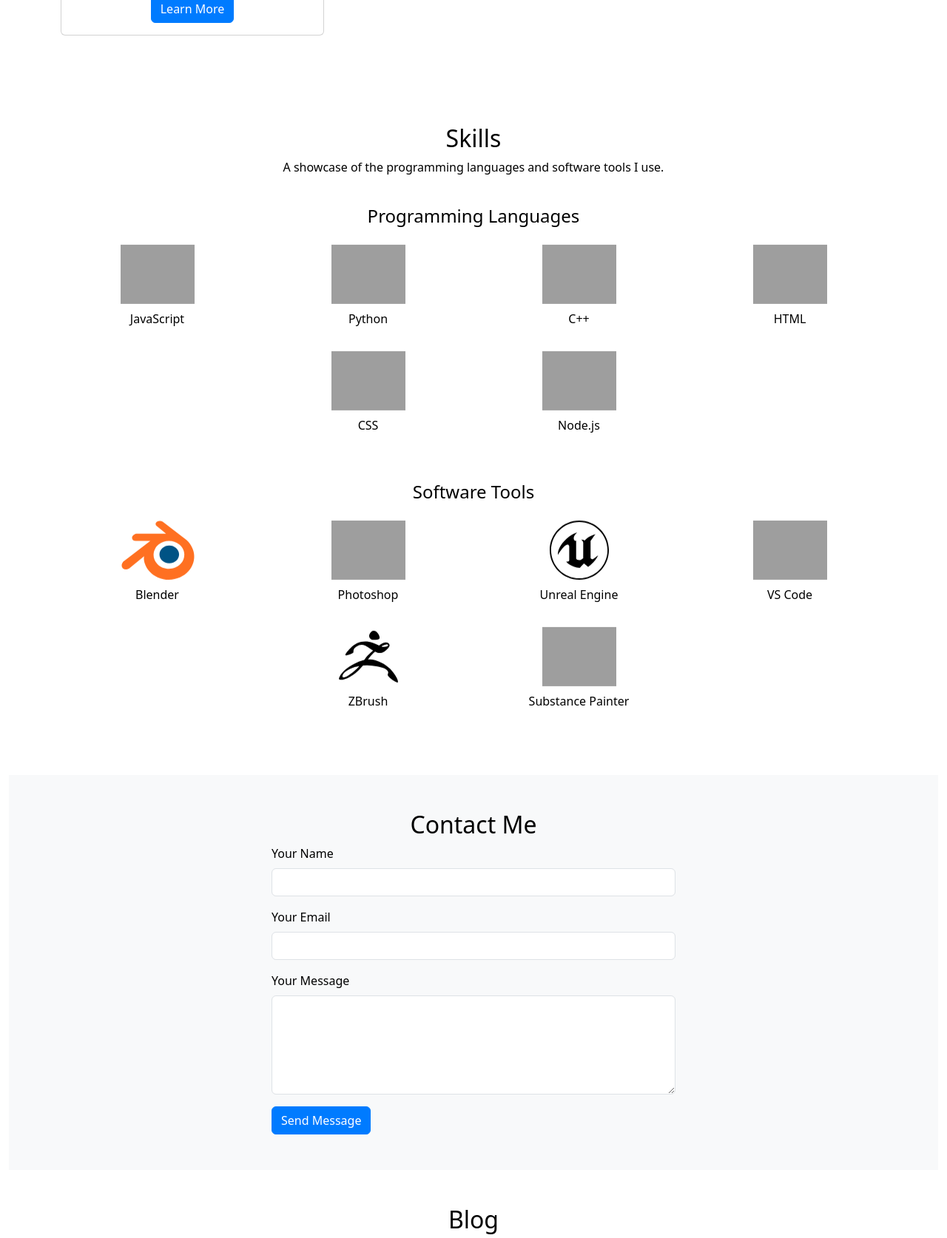
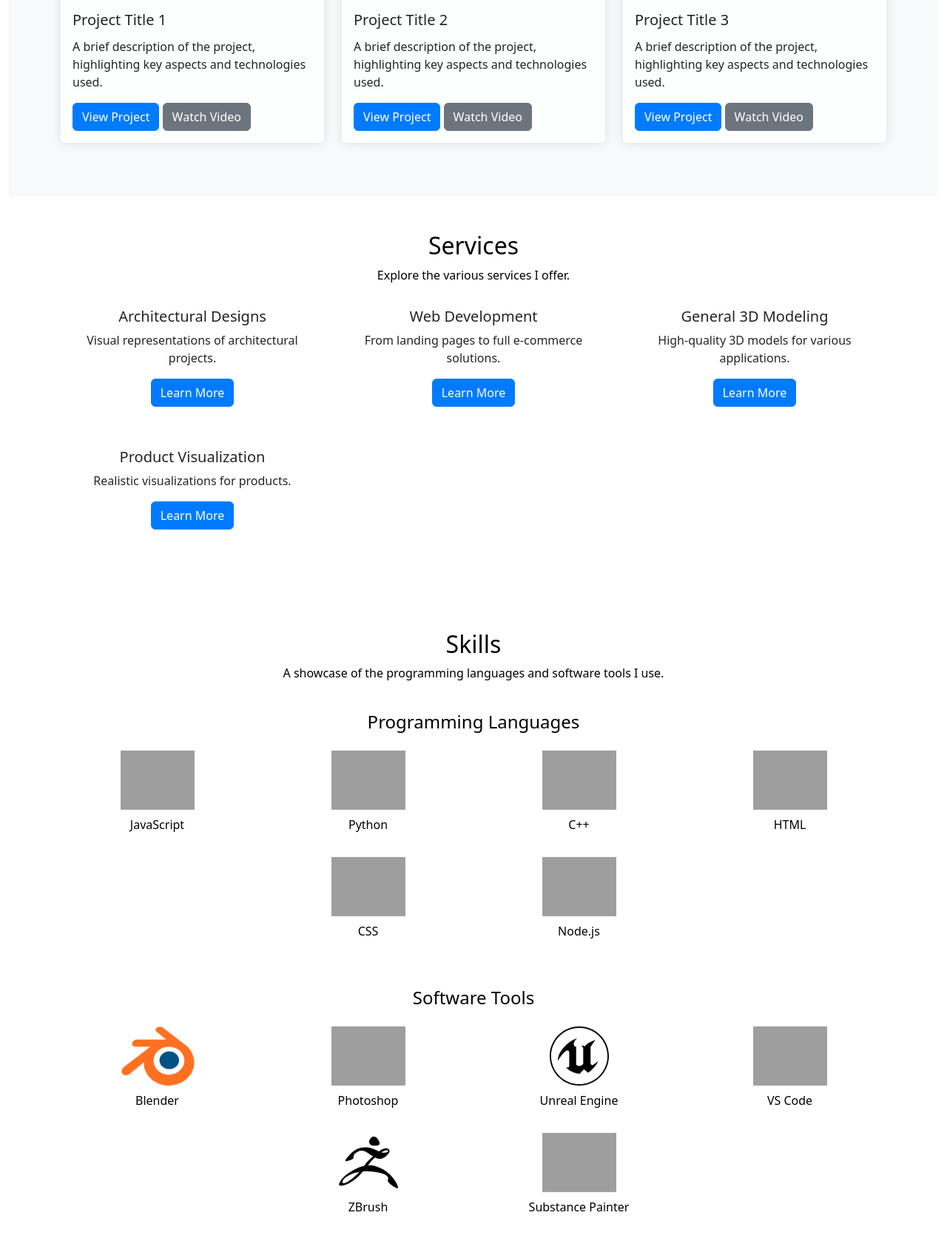
Before and after one commit to saidsow/saidsow.github.io, a PHP site: page / in a window 1280 px wide. Shown: the part 2135-3809 px from the top of the page at 74% size. Run offline with PHP 8.4, Linux system fonts and the light colour scheme; some libraries are stand-ins or nearby versions; grey boxes are pictures that could not be loaded.

Commit message:
About section adn project section

```diff
--- a/index.html
+++ b/index.html
@@ -27,10 +27,10 @@
                             <a class="nav-link" href="#about">About</a>
                         </li>
                         <li class="nav-item">
-                            <a class="nav-link" href="#services">Services</a>
+                            <a class="nav-link" href="#projects">Projects</a>
                         </li>
                         <li class="nav-item">
-                            <a class="nav-link" href="#projects">Projects</a>
+                            <a class="nav-link" href="#services">Services</a>
                         </li>
                         <li class="nav-item">
                             <a class="nav-link" href="#skills">Skills</a>
@@ -44,7 +44,7 @@
         </nav>
 
         <!-- Horo Section -->
-        <section id="home" class="hero-section vh-100 d-flex align-items-center justify-content-center text-center text-white bg-dark">
+        <section id="home" class="hero-section vh-100 d-flex align-items-center justify-content-center text-center text-white bg-black">
             <div>
                 <h1 class="display-4">Welcome to My Portfolio</h1>
                 <p class="lead">3D Modeling & Web Development</p>
@@ -57,15 +57,39 @@
         </section>
 
         <!-- About Section -->
-        <section id="about" class="py-5">
-            <div class="container">
-                <h2 class="text-center">About Me</h2>
-                <p class="text-center">A brief bio about your journey, skills, and what makes you unique.</p>
-                <div class="row justify-content-center">
+        <section id="about" class="about-section py-5 position-relative">
+            <div class="overlay"></div>
+            <div class="container position-relative">
+                <div class="row justify-content-center text-white text-center">
                     <div class="col-md-8">
-                        <div class="card">
+                        <h2>About Me</h2>
+                        <p class="lead">Hi, I'm Said Sowma, a passionate 3D modeler and web designer. I love everything to do with software development and game development.</p>
+                    </div>
+                </div>
+                <div class="row justify-content-center mt-4">
+                    <div class="col-md-8">
+                        <div class="card bg-light bg-opacity-75">
                             <div class="card-body">
-                                <p>A detailed description of your background, experience, and skills. Information about your education, certifications, and any notable achievements.</p>
+                                <h3>Professional Background</h3>
+                                <p>I am mostly self-taught and have a deep passion for learning and creating. My interests span across 3D modeling, web design, and software development, with a strong focus on game development, which I am highly interested in but still working to improve my skills.</p>
+
+                                <h3>Skills and Expertise</h3>
+                                <ul>
+                                    <li>3D Modeling</li>
+                                    <li>Web Design</li>
+                                    <li>Full Stack Development</li>
+                                    <li>Software Development</li>
+                                    <li>Game Development (aspiring to improve)</li>
+                                </ul>
+
+                                <h3>Education and Certifications</h3>
+                                <p>I am a certified full stack developer, having completed rigorous training to hone my skills in both front-end and back-end technologies.</p>
+
+                                <h3>Personal Interests</h3>
+                                <p>When I'm not coding or designing, I enjoy exploring new technologies, playing video games, and working on personal projects that challenge my creativity and technical skills.</p>
+
+                                <h3>Contact Information</h3>
+                                <p>If you'd like to get in touch, feel free to <a href="#contact">contact me</a>.</p>
                             </div>
                         </div>
                     </div>
@@ -74,45 +98,56 @@
         </section>
 
         <!-- Projects Section -->
-        <section id="projects" class="py-5 bg-light">
+        <section id="projects" class="projects-section py-5">
     <div class="container">
-                <h2 class="text-center">Projects</h2>
+        <div class="row justify-content-center">
+            <div class="col-md-8 text-center">
+                <h2>My Projects</h2>
+                <p class="lead">Here are some of the projects I have worked on, showcasing my skills in 3D modeling, web design, and software development.</p>
+            </div>
+        </div>
         <div class="row">
-                    <!-- Repeat this block for each project -->
+            <!-- Project 1 -->
             <div class="col-md-4 mb-4">
                 <div class="card">
-                            <img src="path/to/image.jpg" class="card-img-top" alt="Project Image">
+                    <img src="path/to/image1.jpg" class="card-img-top" alt="Project Image">
                     <div class="card-body">
-                                <h5 class="card-title">Project Title</h5>
-                                <p class="card-text">A brief description of the project.</p>
-                                <a href="project-detail.html" class="btn btn-primary">View Details</a>
+                        <h5 class="card-title">Project Title 1</h5>
+                        <p class="card-text">A brief description of the project, highlighting key aspects and technologies used.</p>
+                        <a href="https://link-to-live-project1.com" class="btn btn-primary" target="_blank">View Project</a>
+                        <a href="https://youtu.be/video-id" class="btn btn-secondary" target="_blank">Watch Video</a>
                     </div>
                 </div>
             </div>
+            <!-- Project 2 -->
             <div class="col-md-4 mb-4">
                 <div class="card">
-                            <img src="path/to/image.jpg" class="card-img-top" alt="Project Image">
+                    <img src="path/to/image2.jpg" class="card-img-top" alt="Project Image">
                     <div class="card-body">
-                                <h5 class="card-title">Project Title</h5>
-                                <p class="card-text">A brief description of the project.</p>
-                                <a href="project-detail.html" class="btn btn-primary">View Details</a>
+                        <h5 class="card-title">Project Title 2</h5>
+                        <p class="card-text">A brief description of the project, highlighting key aspects and technologies used.</p>
+                        <a href="https://link-to-live-project2.com" class="btn btn-primary" target="_blank">View Project</a>
+                        <a href="https://youtu.be/video-id" class="btn btn-secondary" target="_blank">Watch Video</a>
                     </div>
                 </div>
             </div>
+            <!-- Project 3 -->
             <div class="col-md-4 mb-4">
                 <div class="card">
-                            <img src="path/to/image.jpg" class="card-img-top" alt="Project Image">
+                    <img src="path/to/image3.jpg" class="card-img-top" alt="Project Image">
                     <div class="card-body">
-                                <h5 class="card-title">Project Title</h5>
-                                <p class="card-text">A brief description of the project.</p>
-                                <a href="project-detail.html" class="btn btn-primary">View Details</a>
+                        <h5 class="card-title">Project Title 3</h5>
+                        <p class="card-text">A brief description of the project, highlighting key aspects and technologies used.</p>
+                        <a href="https://link-to-live-project3.com" class="btn btn-primary" target="_blank">View Project</a>
+                        <a href="https://youtu.be/video-id" class="btn btn-secondary" target="_blank">Watch Video</a>
                     </div>
                 </div>
             </div>
-                    <!-- End repeat -->
+            <!-- Add more projects as needed -->
         </div>
     </div>
 </section>
+
 
         <!-- Services Section -->
         <section id="services" class="py-5">
--- a/styles.css
+++ b/styles.css
@@ -93,25 +93,7 @@
     justify-content: center;
     align-items: center;
 }
-/*
-.overlay {
-    position: absolute;
-    top: 0;
-    left: 0;
-    width: 100%;
-    height: 100%;
-    background-color: rgba(0, 0, 0, 0.5);
-    z-index: 1;
-}
 
-
-.content {
-    position: relative;
-    z-index: 2;
-    color: white;
-    text-shadow: 2px 2px 4px rgba(0, 0, 0, 0.7);
-}
-*/
 .spline-container {
     position: absolute;
     z-index: 0;
@@ -122,6 +104,69 @@
     height: 300px; /* Adjust height as needed */
     pointer-events: none; /* Ensures it doesn't interfere with other elements */
     transition: top 0.3s ease-in-out; /* Smooth transition */
+}
+
+/* About.css */
+/* styles.css */
+.about-section {
+    background: url('Assets/Particles.png') no-repeat center center/cover;
+    padding: 5rem 0;
+}
+
+.overlay {
+    position: absolute;
+    top: 0;
+    left: 0;
+    width: 100%;
+    height: 100%;
+    background-color: rgba(0, 0, 0, 0.5); /* Semi-transparent overlay */
+    z-index: 1;
+}
+
+.container {
+    position: relative;
+    z-index: 2;
+}
+
+.card {
+    background-color: rgba(255, 255, 255, 0.8); /* Semi-transparent card background */
+    border: none;
+}
+
+/* Projects.css */
+.projects-section {
+    background-color: #f8f9fa;
+    padding: 5rem 0;
+}
+
+.projects-section h2 {
+    font-size: 2.5rem;
+    margin-bottom: 1rem;
+}
+
+.projects-section .lead {
+    font-size: 1.25rem;
+    margin-bottom: 2rem;
+}
+
+.projects-section .card {
+    border: none;
+    box-shadow: 0 0 15px rgba(0, 0, 0, 0.1);
+}
+
+.projects-section .card-img-top {
+    height: 200px; /* Adjust as needed */
+    object-fit: cover;
+}
+
+.projects-section .card-title {
+    font-size: 1.25rem;
+    margin-bottom: 0.75rem;
+}
+
+.projects-section .card-text {
+    font-size: 1rem;
+    margin-bottom: 1rem;
 }
 
 
```
Lines whose indentation alone changed are shown as unchanged.
